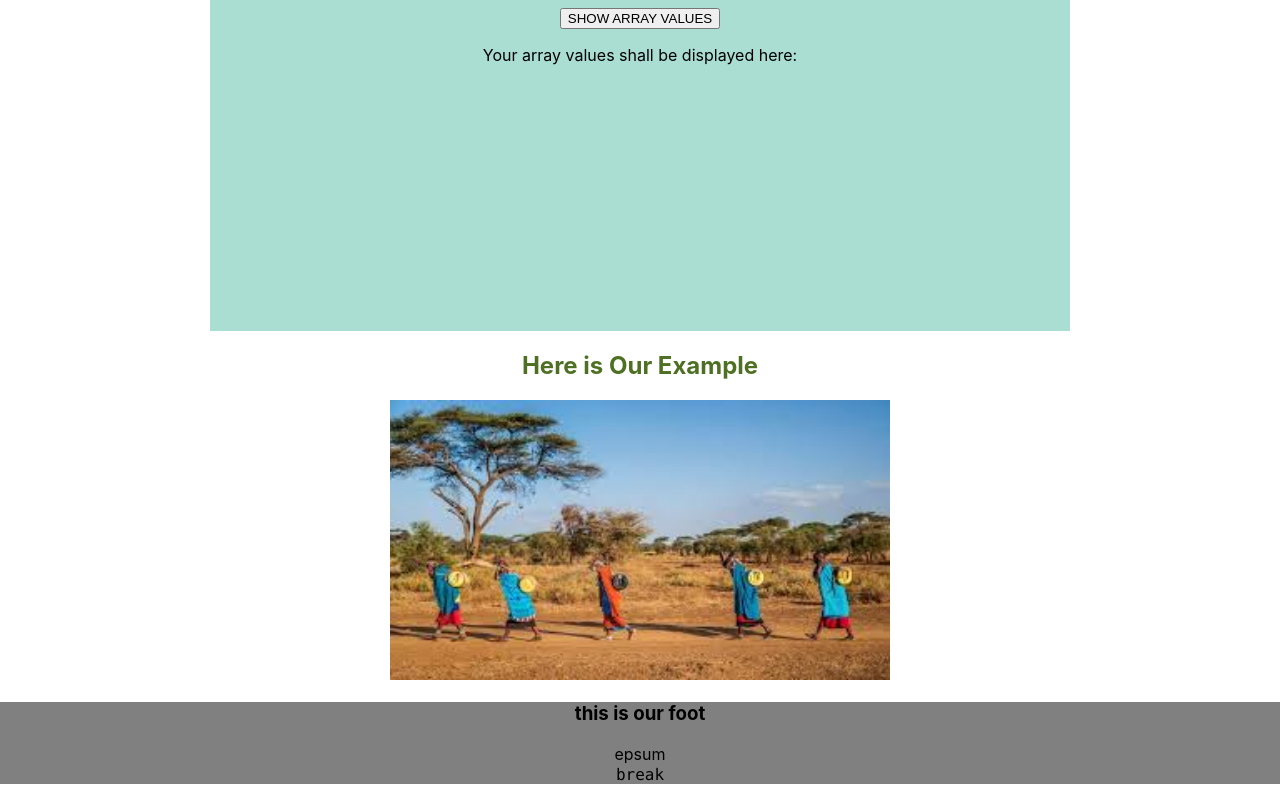
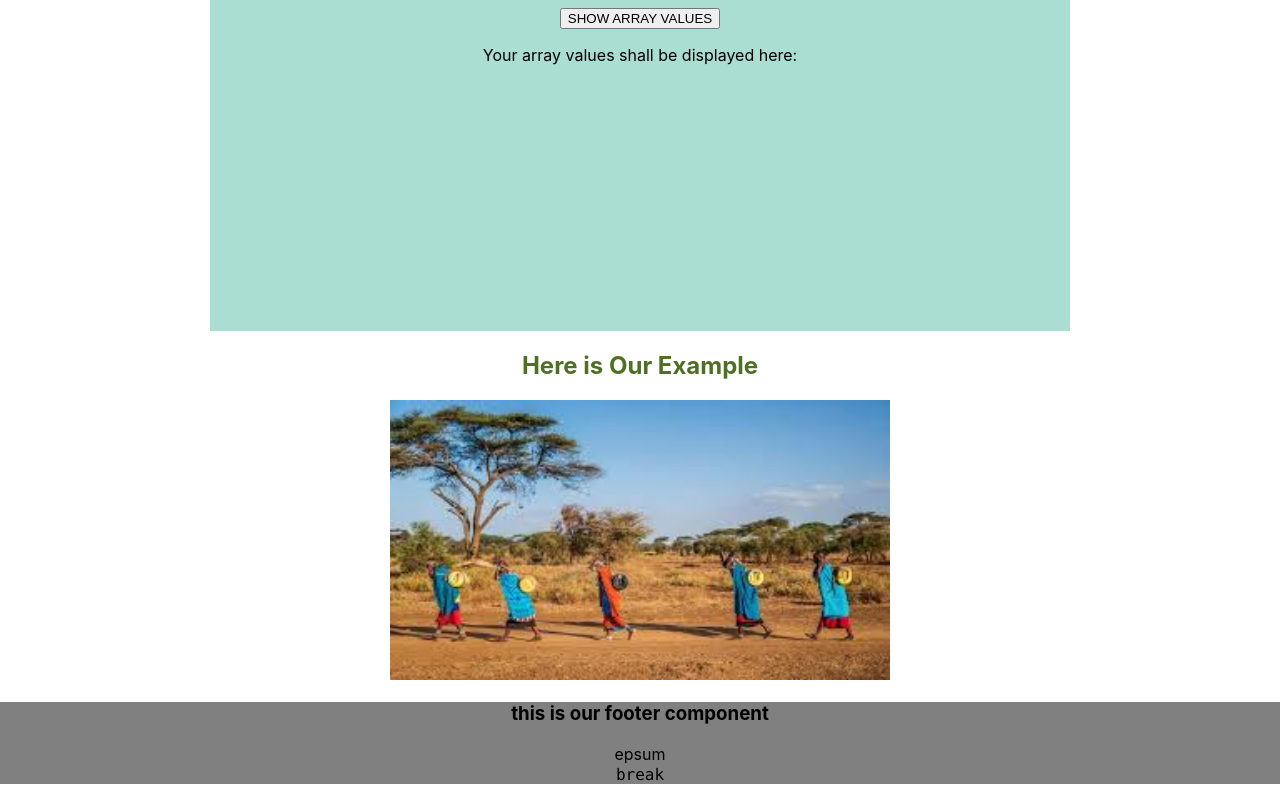
Before and after one commit to AgolaDeveloper/BasicReact, a React (Create React App) app: page / in a window 1280 px wide. Shown: the part 707-1507 px from the top of the page. Built offline with nearby package versions, Linux system fonts and the light colour scheme.

Commit message:
footerCONTENT

```diff
--- a/src/component/Example.js
+++ b/src/component/Example.js
@@ -7,7 +7,7 @@ import kenya from '../assets/kenya.jpg'
 function Foot() {
     return (
         <div id="footer-bg">
-            <h3>this is our foot</h3>
+            <h3>this is our footer component</h3>
             <p>epsum <br /> <code>break</code></p>
         </div>
     )
```
